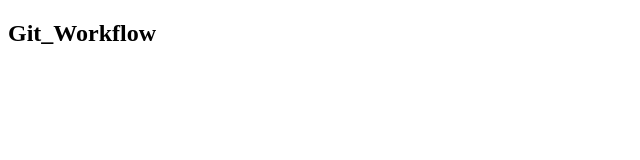
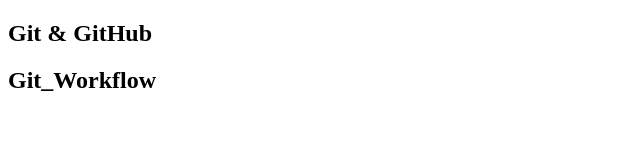
Before and after one commit to ramdeshmukh279/Git-Workflow, a plain HTML site: page index.html in a window 1280 px wide. Shown: the whole page, without its empty margins (0-640 px from the left). Drawn offline with Linux system fonts and the light colour scheme.

Commit message:
changes Done

```diff
--- /dev/null
+++ b/app.js
@@ -0,0 +1 @@
+console.log("git & github")
--- a/index.html
+++ b/index.html
@@ -6,6 +6,7 @@
     <title>Git & Github</title>
 </head>
 <body>
+    <h2> Git & GitHub</h2>
     <h2> Git_Workflow</h2>
 </body>
 </html>
```
